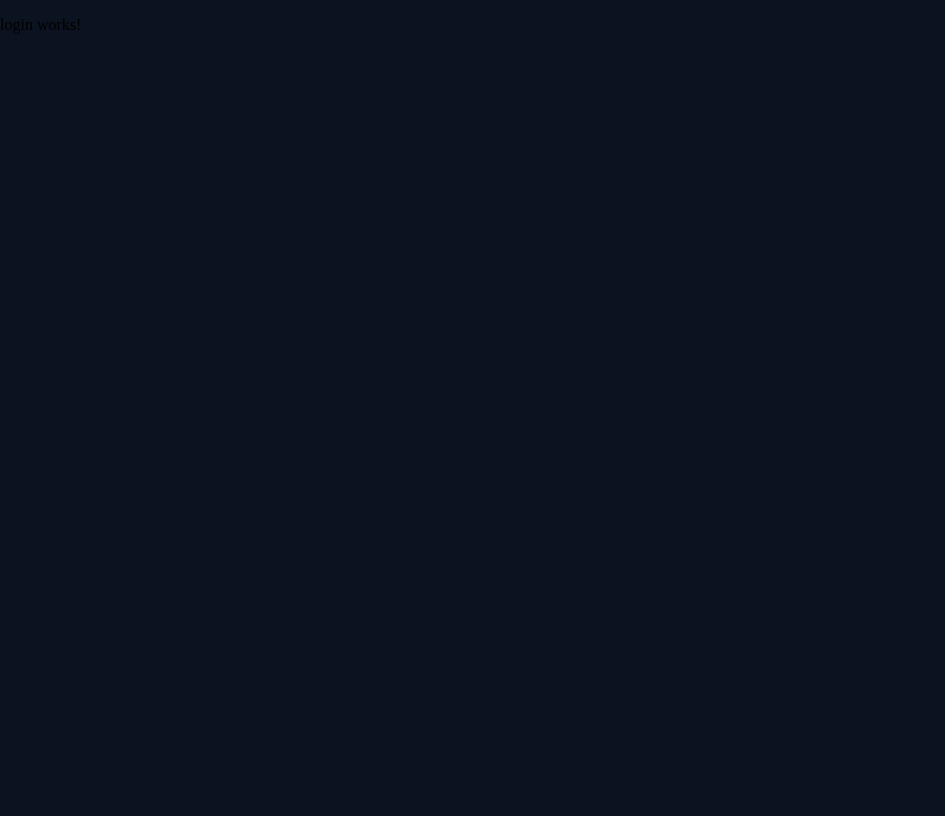
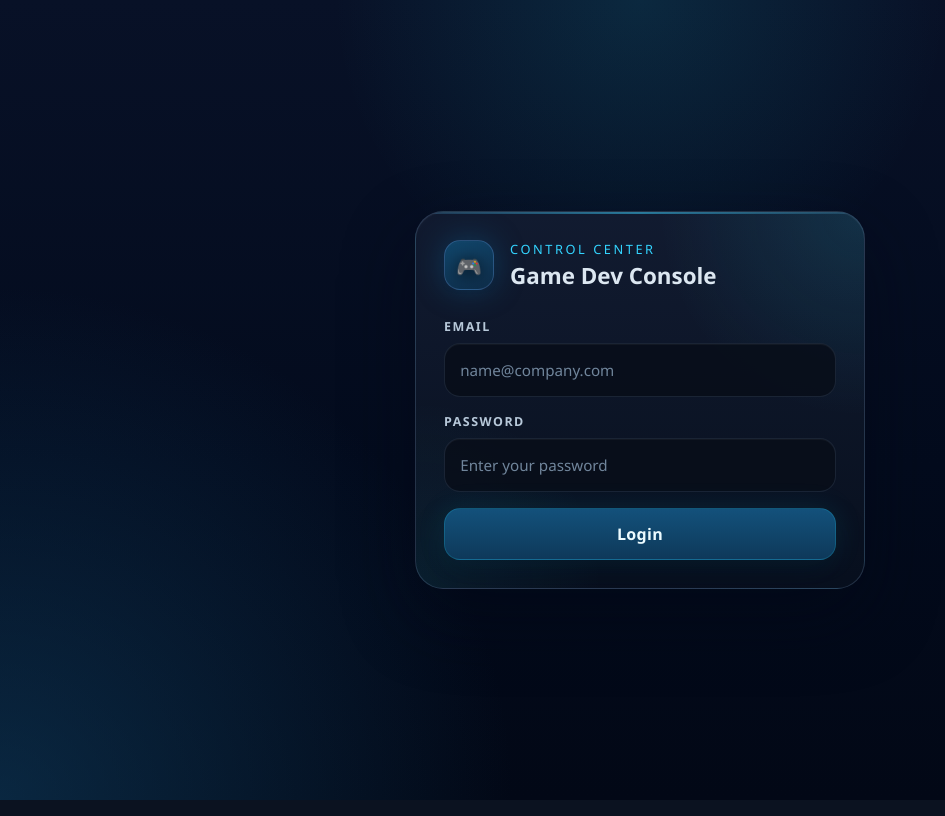
Before and after one commit to Arsiievych/admin-panel, an Angular app: page /login in a window 1280 px wide. Shown: the whole page, without its empty margins (0-945 px from the left). Built offline with nearby package versions, Linux system fonts and the light colour scheme.

Commit message:
feat(auth): Implement redesigned login page with form and styles

```diff
--- a/src/app/features/auth/login/login.css
+++ b/src/app/features/auth/login/login.css
@@ -0,0 +1,231 @@
+:host {
+  display: block;
+  min-height: 100vh;
+  font-family: 'Segoe UI', sans-serif;
+  color: var(--text-primary);
+}
+
+.login-page {
+  min-height: 100vh;
+  display: grid;
+  place-items: center;
+  padding: 2rem 1.25rem;
+  box-sizing: border-box;
+  background:
+    radial-gradient(circle at top, rgba(34, 211, 238, 0.12), transparent 30%),
+    radial-gradient(circle at left bottom, rgba(17, 70, 107, 0.5), transparent 34%),
+    linear-gradient(180deg, #081127 0%, #030b1d 58%, #020816 100%);
+}
+
+.login-card {
+  position: relative;
+  width: min(100%, 28rem);
+  overflow: hidden;
+  border: 1px solid rgba(104, 132, 170, 0.28);
+  border-radius: 1.75rem;
+  background:
+    radial-gradient(circle at 100% 0, rgba(34, 211, 238, 0.12), transparent 35%),
+    radial-gradient(circle at 0 100%, rgba(34, 211, 238, 0.08), transparent 32%),
+    linear-gradient(180deg, rgba(18, 28, 49, 0.96), rgba(8, 16, 31, 0.98));
+  box-shadow:
+    inset 0 1px 0 rgba(255, 255, 255, 0.05),
+    0 28px 72px rgba(1, 9, 22, 0.48);
+  backdrop-filter: blur(18px);
+}
+
+.login-card-accent {
+  position: absolute;
+  top: 0;
+  right: 0;
+  left: 0;
+  height: 2px;
+  background: linear-gradient(90deg, rgba(61, 118, 156, 0.3), rgba(57, 208, 255, 0.5), rgba(61, 118, 156, 0.3));
+}
+
+.login-card-content {
+  display: flex;
+  flex-direction: column;
+  gap: 1.75rem;
+  padding: 1.75rem;
+}
+
+.login-form {
+  display: flex;
+  flex-direction: column;
+  gap: 1rem;
+}
+
+.login-field {
+  display: flex;
+  flex-direction: column;
+  gap: 0.5rem;
+}
+
+.login-field-label {
+  color: #b7c8d9;
+  font-size: 0.78rem;
+  font-weight: 600;
+  letter-spacing: 0.12em;
+  text-transform: uppercase;
+}
+
+.login-field-input {
+  min-height: 3.25rem;
+  padding: 0 0.95rem;
+  border: 1px solid rgba(104, 132, 170, 0.18);
+  border-radius: 1rem;
+  background: rgba(8, 14, 26, 0.88);
+  box-shadow: inset 0 1px 0 rgba(255, 255, 255, 0.04);
+  color: #e5eef6;
+  font: inherit;
+  font-size: 0.95rem;
+  transition:
+    border-color 180ms ease,
+    box-shadow 180ms ease,
+    background 180ms ease;
+}
+
+.login-field-input::placeholder {
+  color: #70859b;
+}
+
+.login-field-input:hover {
+  border-color: rgba(121, 171, 219, 0.28);
+}
+
+.login-field-input:focus {
+  outline: none;
+  border-color: rgba(83, 221, 255, 0.34);
+  background: rgba(10, 19, 34, 0.94);
+  box-shadow: 0 0 0 1px rgba(34, 211, 238, 0.08);
+}
+
+.login-checkbox {
+  position: relative;
+  display: inline-flex;
+  align-items: center;
+  gap: 0.75rem;
+  width: fit-content;
+  color: #c9d7e5;
+  font-size: 0.92rem;
+  cursor: pointer;
+}
+
+.login-checkbox-input {
+  position: absolute;
+  inset: 0;
+  opacity: 0;
+  cursor: pointer;
+}
+
+.login-checkbox-indicator {
+  position: relative;
+  width: 1.15rem;
+  height: 1.15rem;
+  flex: 0 0 1.15rem;
+  border: 1px solid rgba(104, 132, 170, 0.3);
+  border-radius: 0.35rem;
+  background: rgba(8, 14, 26, 0.92);
+  box-shadow: inset 0 1px 0 rgba(255, 255, 255, 0.04);
+  transition:
+    border-color 180ms ease,
+    background 180ms ease,
+    box-shadow 180ms ease;
+}
+
+.login-checkbox-indicator::after {
+  content: '';
+  position: absolute;
+  top: 46%;
+  left: 50%;
+  width: 0.32rem;
+  height: 0.62rem;
+  border-right: 2px solid #032031;
+  border-bottom: 2px solid #032031;
+  opacity: 0;
+  transform: translate(-50%, -58%) rotate(45deg) scale(0.7);
+  transition:
+    opacity 180ms ease,
+    transform 180ms ease;
+}
+
+.login-checkbox-input:checked + .login-checkbox-indicator {
+  border-color: rgba(111, 226, 255, 0.5);
+  background: linear-gradient(180deg, #25d8f3 0%, #16b7d7 100%);
+  box-shadow:
+    0 0 0 1px rgba(34, 211, 238, 0.12),
+    0 0 18px rgba(24, 201, 231, 0.22);
+}
+
+.login-checkbox-input:checked + .login-checkbox-indicator::after {
+  opacity: 1;
+  transform: translate(-50%, -58%) rotate(45deg) scale(1);
+}
+
+.login-checkbox-input:focus-visible + .login-checkbox-indicator {
+  outline: 2px solid #24d7ff;
+  outline-offset: 3px;
+}
+
+.login-checkbox-label {
+  line-height: 1.2;
+}
+
+.login-submit {
+  min-height: 3.25rem;
+  padding: 0.85rem 1rem;
+  border: 1px solid rgba(34, 211, 238, 0.2);
+  border-radius: 1rem;
+  background: linear-gradient(180deg, #13517b 0%, #0e395a 100%);
+  color: #ecfbff;
+  font: inherit;
+  font-size: 1rem;
+  font-weight: 600;
+  letter-spacing: 0.02em;
+  cursor: pointer;
+  box-shadow:
+    0 16px 32px rgba(2, 10, 24, 0.28),
+    0 0 28px rgba(24, 201, 231, 0.12);
+  transition:
+    transform 180ms ease,
+    border-color 180ms ease,
+    background 180ms ease,
+    box-shadow 180ms ease;
+}
+
+.login-submit:hover {
+  transform: translateY(-1px);
+  border-color: rgba(111, 226, 255, 0.42);
+  background: linear-gradient(180deg, #17608f 0%, #11446b 100%);
+  box-shadow:
+    0 20px 36px rgba(2, 10, 24, 0.34),
+    0 0 30px rgba(24, 201, 231, 0.2);
+}
+
+.login-submit:active {
+  transform: translateY(0);
+}
+
+.login-submit:focus-visible {
+  outline: 2px solid #24d7ff;
+  outline-offset: 3px;
+}
+
+@media (max-width: 700px) {
+  .login-page {
+    padding: 1rem;
+  }
+
+  .login-card {
+    border-radius: 1.4rem;
+  }
+
+  .login-card-content {
+    gap: 1.5rem;
+    padding: 1.25rem;
+  }
+
+  .login-title {
+    font-size: 1.6rem;
+  }
+}
--- a/src/app/features/auth/login/login.html
+++ b/src/app/features/auth/login/login.html
@@ -1 +1,37 @@
-<p>login works!</p>
+<main class="login-page">
+  <section class="login-card" aria-labelledby="login-title">
+    <div class="login-card-accent" aria-hidden="true"></div>
+
+    <div class="login-card-content">
+      <app-logo />
+
+      <form class="login-form" novalidate (submit)="$event.preventDefault()">
+        <label class="login-field">
+          <span class="login-field-label">Email</span>
+          <input
+            class="login-field-input"
+            type="email"
+            name="email"
+            autocomplete="email"
+            placeholder="name@company.com"
+            required
+          />
+        </label>
+
+        <label class="login-field">
+          <span class="login-field-label">Password</span>
+          <input
+            class="login-field-input"
+            type="password"
+            name="password"
+            autocomplete="current-password"
+            placeholder="Enter your password"
+            required
+          />
+        </label>
+
+        <button class="login-submit" type="submit">Login</button>
+      </form>
+    </div>
+  </section>
+</main>
--- a/src/app/features/auth/login/login.ts
+++ b/src/app/features/auth/login/login.ts
@@ -1,8 +1,9 @@
 import { Component } from '@angular/core';
+import { Logo } from '../../../shared/ui/logo/logo';
 
 @Component({
   selector: 'app-login',
-  imports: [],
+  imports: [Logo],
   templateUrl: './login.html',
   styleUrl: './login.css',
 })
```
